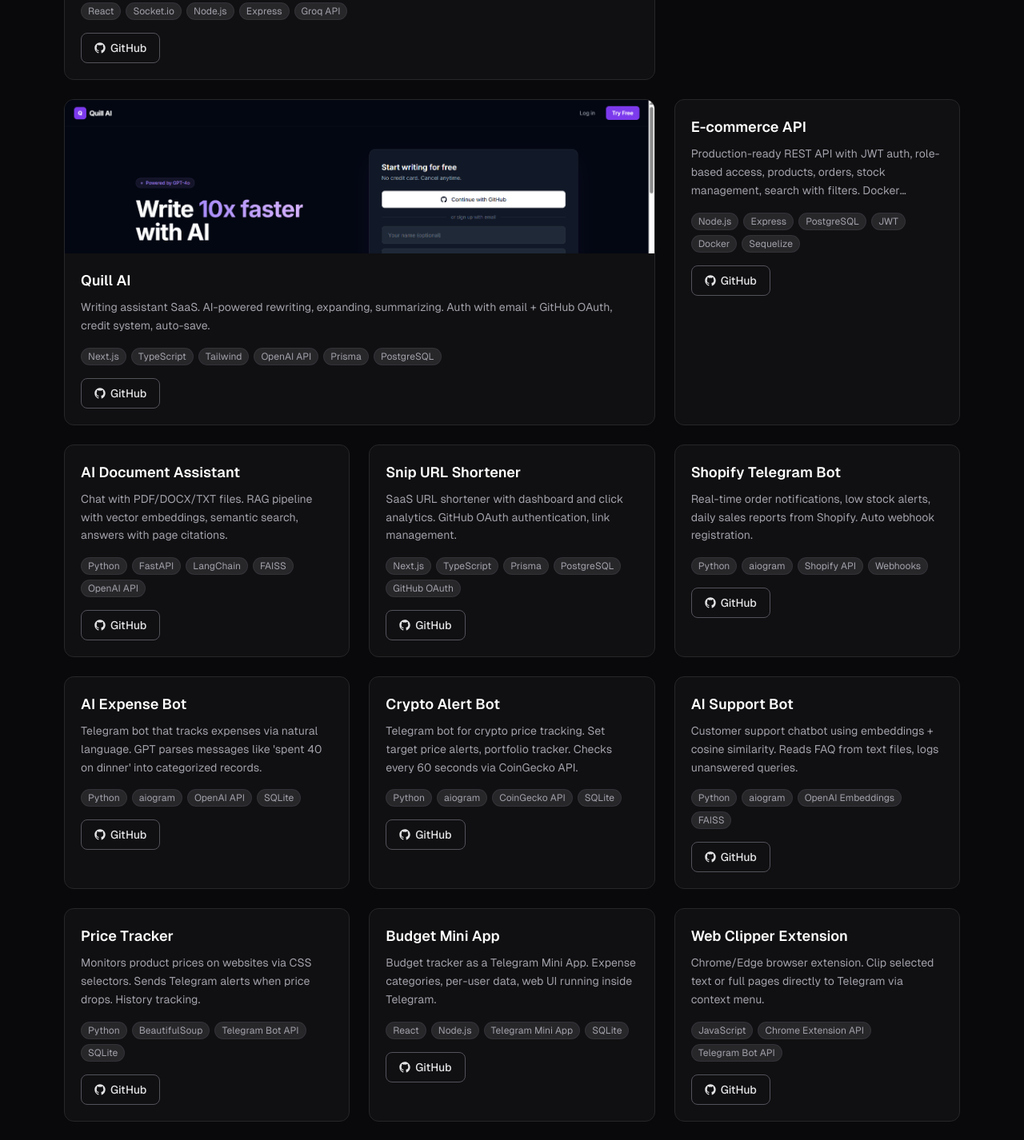
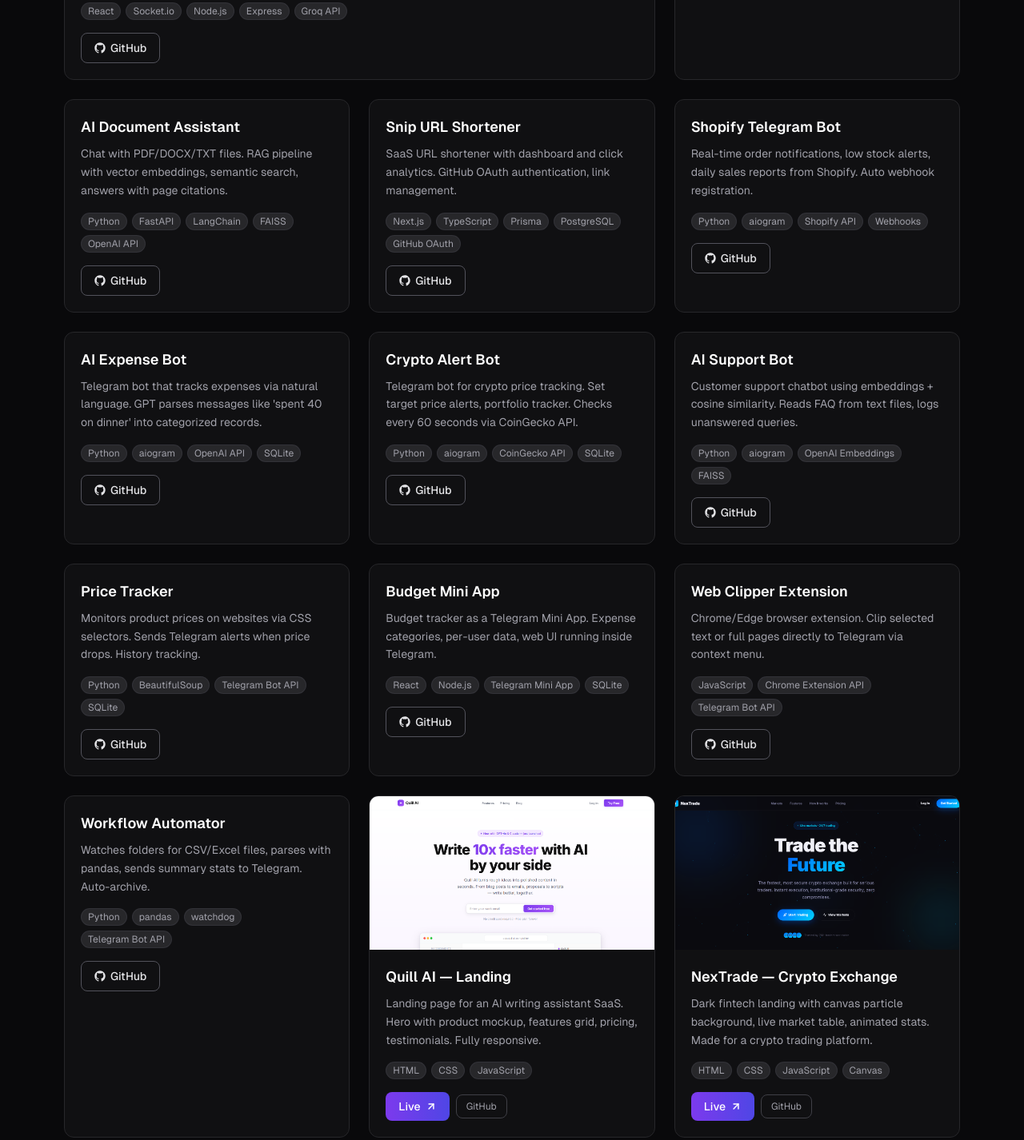
Before and after one commit to shwarzdev/portfolio-website, a Next.js app: page /en in a window 1280 px wide. Shown: the part 2640-4066 px from the top of the page at 80% size. Built offline with nearby package versions, Linux system fonts and the light colour scheme.

Commit message:
fix: remove duplicate quill ai saas card, keep landing

```diff
--- a/src/data/projects.ts
+++ b/src/data/projects.ts
@@ -48,18 +48,6 @@
     techTags: ["React", "Socket.io", "Node.js", "Express", "Groq API"],
     image: "/images/projects/livechat-ai.png",
     github: "https://github.com/shwarzdev/livechat-ai",
-    isPrivate: false,
-    isFeatured: true,
-  },
-  {
-    id: 4,
-    slug: "quill-ai",
-    titleKey: "quill_title",
-    descriptionKey: "quill_desc",
-    category: "web",
-    techTags: ["Next.js", "TypeScript", "Tailwind", "OpenAI API", "Prisma", "PostgreSQL"],
-    image: "/images/projects/quill-ai.png",
-    github: "https://github.com/shwarzdev/quill-ai",
     isPrivate: false,
     isFeatured: true,
   },
--- a/src/messages/en.json
+++ b/src/messages/en.json
@@ -67,8 +67,8 @@
     "clipper_desc": "Chrome/Edge browser extension. Clip selected text or full pages directly to Telegram via context menu.",
     "workflow_title": "Workflow Automator",
     "workflow_desc": "Watches folders for CSV/Excel files, parses with pandas, sends summary stats to Telegram. Auto-archive.",
-    "landing_ai_saas_title": "AI SaaS Landing",
-    "landing_ai_saas_desc": "Landing page for an AI writing assistant. Hero with product mockup, features grid, pricing, testimonials. Fully responsive.",
+    "landing_ai_saas_title": "Quill AI — Landing",
+    "landing_ai_saas_desc": "Landing page for an AI writing assistant SaaS. Hero with product mockup, features grid, pricing, testimonials. Fully responsive.",
     "landing_crypto_title": "NexTrade — Crypto Exchange",
     "landing_crypto_desc": "Dark fintech landing with canvas particle background, live market table, animated stats. Made for a crypto trading platform.",
     "landing_ecommerce_title": "MNML WEAR — E-commerce",
--- a/src/messages/ru.json
+++ b/src/messages/ru.json
@@ -67,7 +67,7 @@
     "clipper_desc": "Расширение для Chrome/Edge. Сохранение выделенного текста или целых страниц прямо в Telegram через контекстное меню.",
     "workflow_title": "Workflow Automator",
     "workflow_desc": "Следит за папкой, парсит CSV/Excel через pandas, отправляет статистику в Telegram. Автоархивация.",
-    "landing_ai_saas_title": "AI SaaS Лендинг",
+    "landing_ai_saas_title": "Quill AI — Лендинг",
     "landing_ai_saas_desc": "Лендинг для AI ассистента письма. Hero с мокапом продукта, сетка фич, цены, отзывы. Полностью адаптивный.",
     "landing_crypto_title": "NexTrade — Крипто биржа",
     "landing_crypto_desc": "Тёмный финтех лендинг с canvas частицами на фоне, таблицей рынка, анимированной статистикой. Для крипто торговой платформы.",
```
